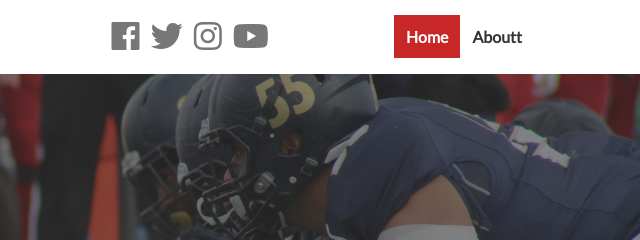
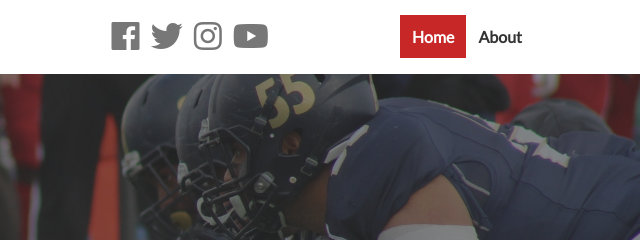
Before and after one commit to najathi/NewsGrid, a plain HTML site: page index.html in a window 1280 px wide. Shown: the top 240 px of the page, 640-1280 px from the left. Drawn offline with Linux system fonts and the light colour scheme.

Commit message:
'Initial'

```diff
--- a/index.html
+++ b/index.html
@@ -23,7 +23,7 @@
             </div>
             <ul>
                 <li><a class="current" href="index.html">Home</a></li>
-                <li><a href="about.html">Aboutt</a></li>
+                <li><a href="about.html">About</a></li>
             </ul>
         </div>
     </nav>
```
